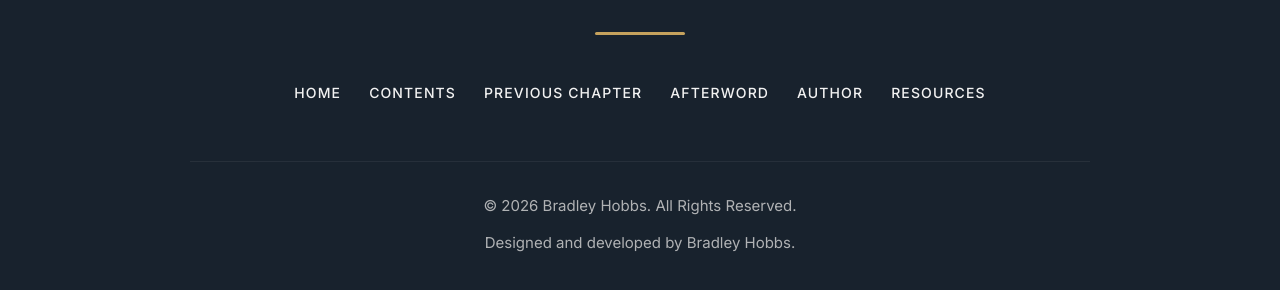
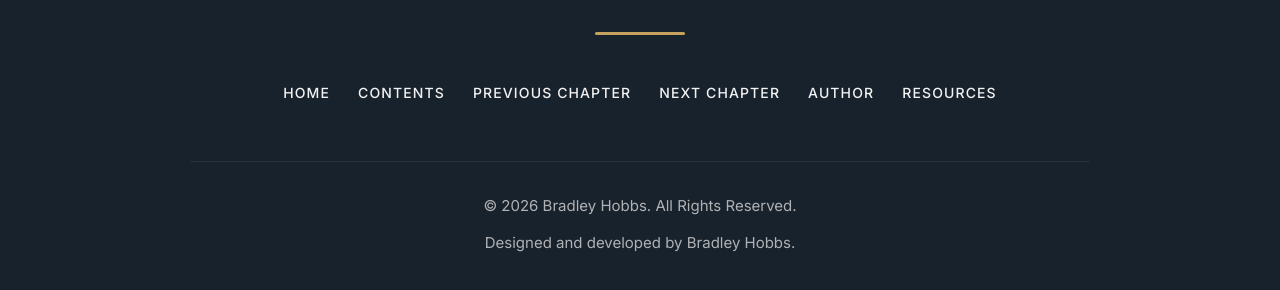
Before and after one commit to brad-hobbswd/who-made-you-judge, a plain HTML site: page chapter12.html in a window 1280 px wide. Shown: the part 9367-9657 px from the top of the page. Drawn offline with nearby package versions, Linux system fonts and the light colour scheme.

Commit message:
Update chapter12.html

```diff
--- a/chapter12.html
+++ b/chapter12.html
@@ -644,39 +644,27 @@ Rediscovering Truth Without Condemnation
 <div class="footer-links">
 
 <a href="index.html">
-
 Home
-
 </a>
 
 <a href="contents.html">
-
 Contents
-
 </a>
 
 <a href="chapter11.html">
-
 Previous Chapter
-
 </a>
 
-<a href="afterword.html">
-
-Afterword
-
+<a href="chapter13.html">
+Next Chapter
 </a>
 
 <a href="about.html">
-
 Author
-
 </a>
 
 <a href="resources.html">
-
 Resources
-
 </a>
 
 </div>
```
